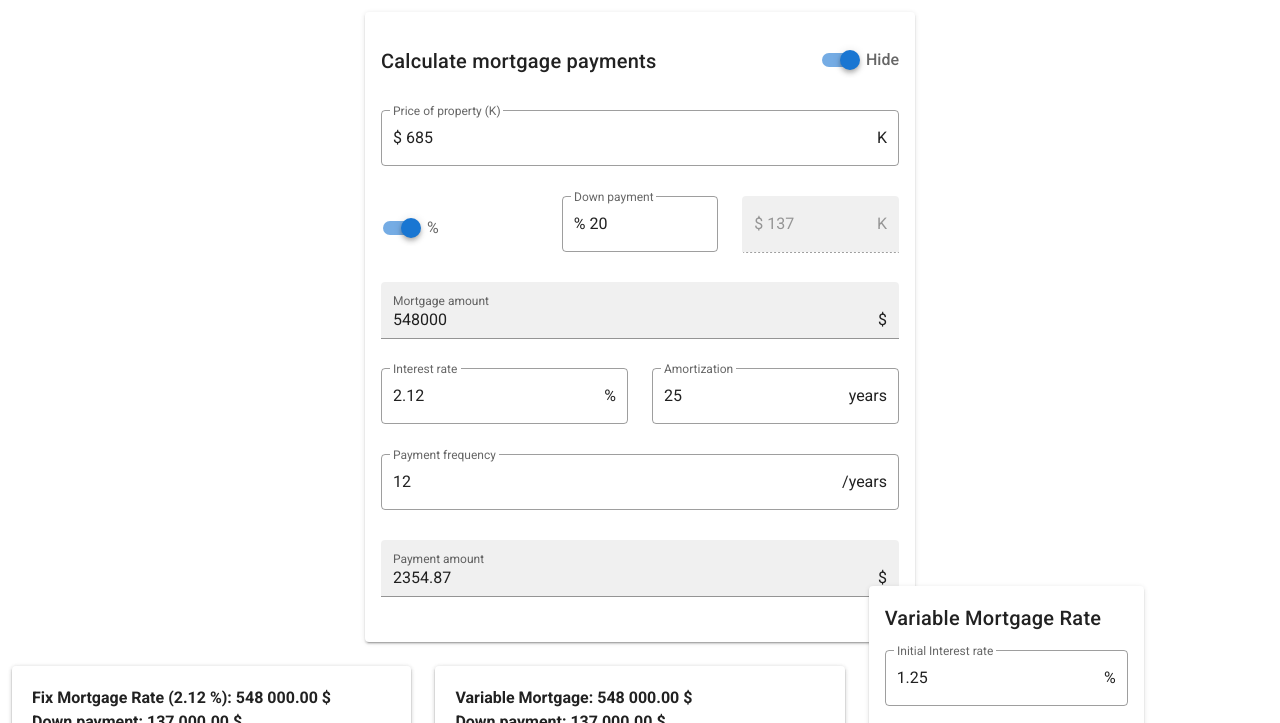
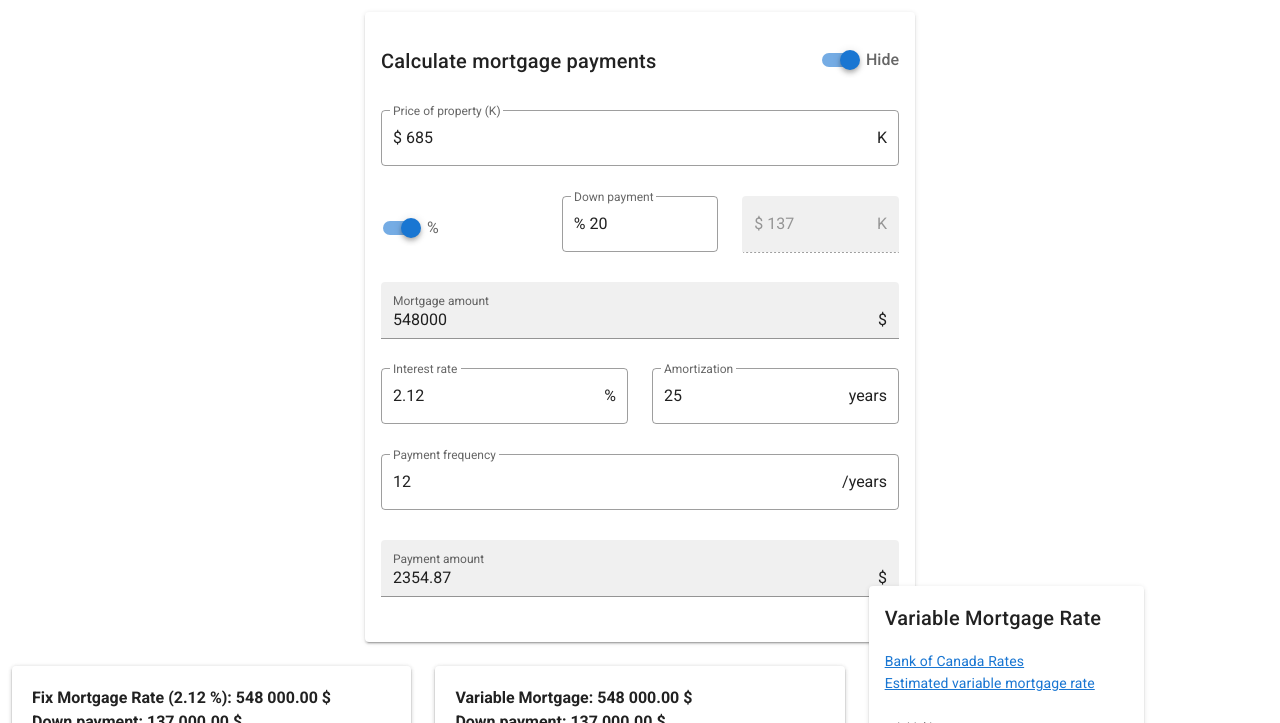
Before and after one commit to ThomasMorrierBompoint/mortgage-calculator, a plain HTML site: page index.html in a window 1280 px wide. Shown: the top 723 px of the page. Drawn offline with nearby package versions, Linux system fonts and the light colour scheme.

Commit message:
Update index.html

```diff
--- a/index.html
+++ b/index.html
@@ -222,6 +222,16 @@
                             <v-card-title>
                                 Variable Mortgage Rate
                             </v-card-title>
+
+                            <v-card-text>
+                                <a target="_blank" href="https://www.bankofcanada.ca/rates/interest-rates/canadian-interest-rates/">
+                                    Bank of Canada Rates
+                                </a>
+                                <br>
+                                <a target="_blank" href="https://www.bankofcanada.ca/rates/interest-rates/canadian-interest-rates/?rangeType=dates&rangeValue=1&rangeWeeklyValue=1&rangeMonthlyValue=60&ByDate_frequency=daily&lP=lookup_canadian_interest.php&sR=2011-06-16&se=BROKER_AVERAGE_5YR_VRM&dF=2020-06-17&dT=2021-06-17">
+                                    Estimated variable mortgage rate
+                                </a>
+                            </v-card-text>
 
                             <v-card-text>
                                 <v-row>
```
